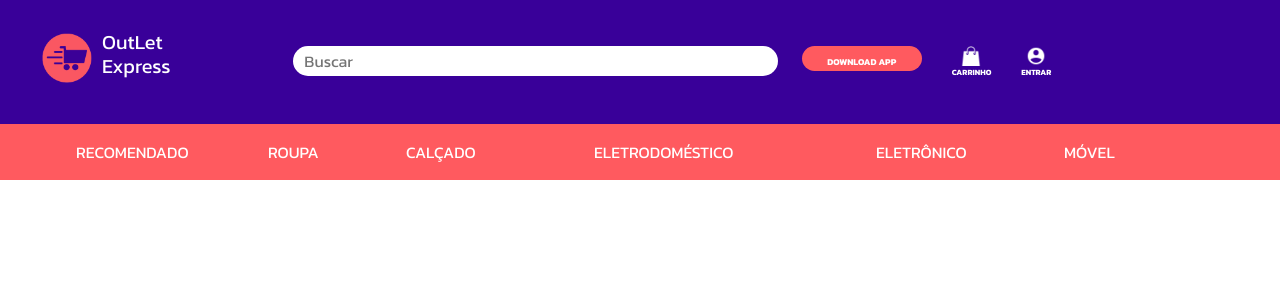
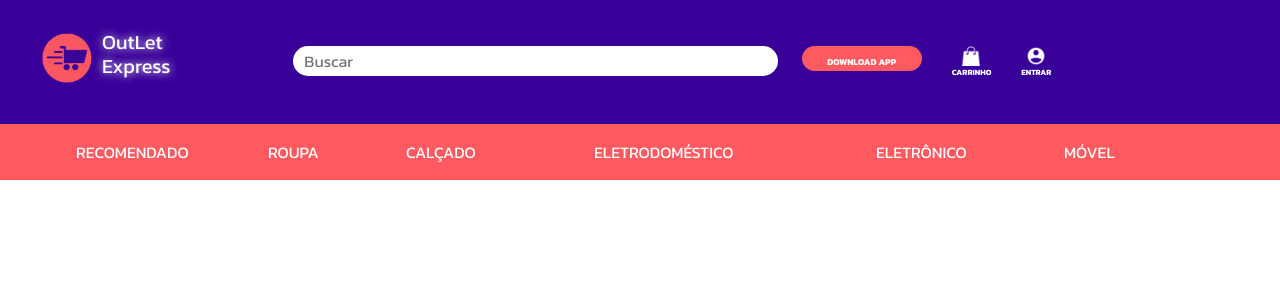
Before and after one commit to eduolmo/OutletExpressWeb, a PHP site: page /html/cabecalho2.html in a window 1280 px wide, with the pointer over the restyled element. Shown: the top 300 px of the page. Run offline with PHP 8.4, Linux system fonts and the light colour scheme.

Commit message:
Add files via upload

```diff
--- a/css/cabecalho2.css
+++ b/css/cabecalho2.css
@@ -42,6 +42,11 @@ header a{
     color: #ffff;
     font-size: 12px;
     font-weight: 600;
+}
+
+header a:hover,.cabecalho_rosa a:hover{
+    color: white;
+    text-shadow: 0px 0px 10px white;
 }
 
 header .logo_titulo{
```
